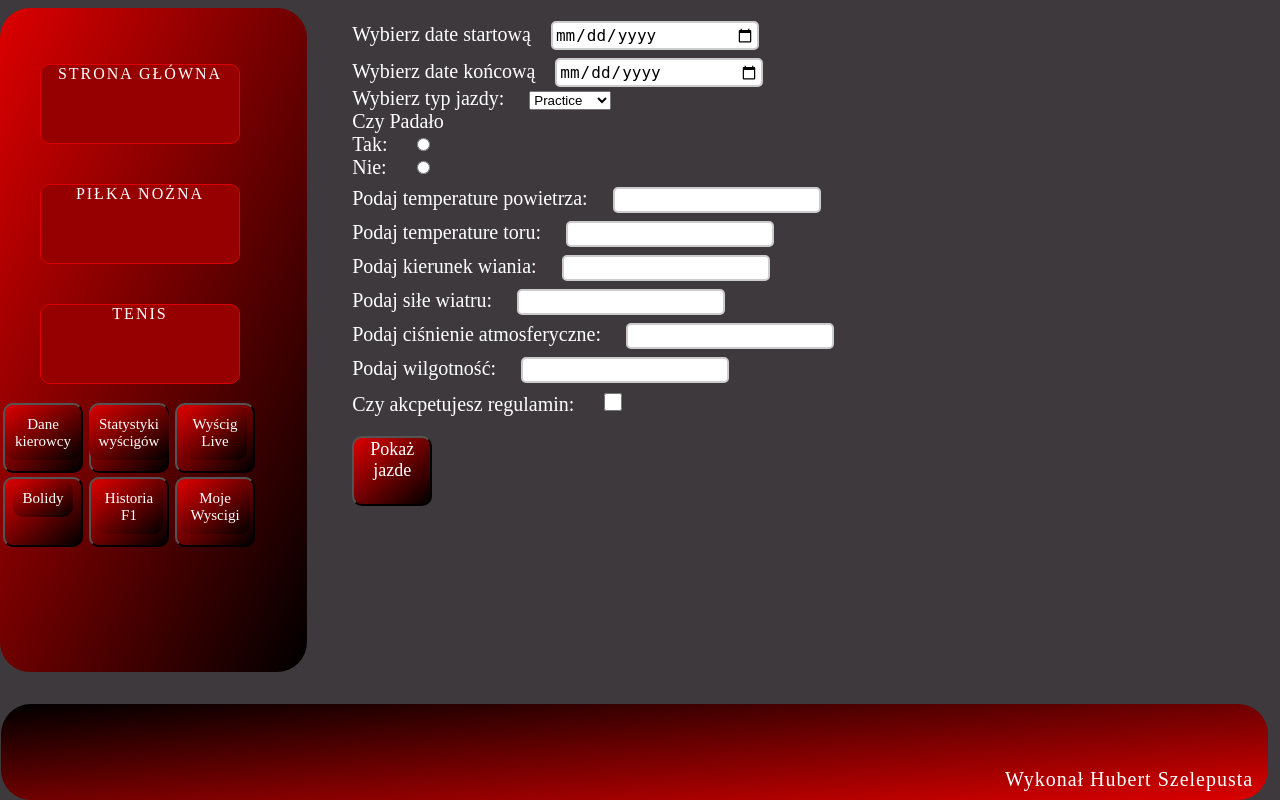
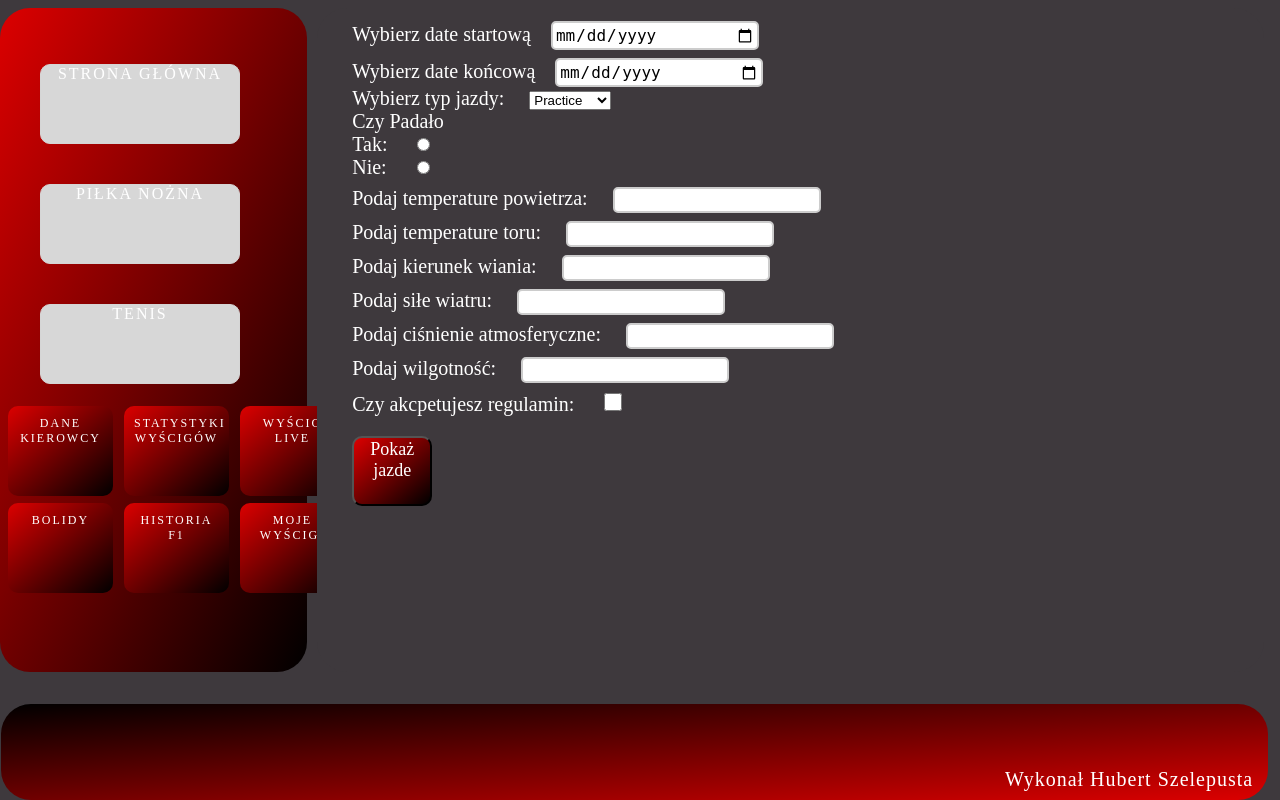
Before and after one commit to Hubi0295/InfoSports, a Django app: page /InfoSportsApp/f1/StatystykiWyscigow/ in a window 1280 px wide. Run offline with Django 3.2, Linux system fonts and the light colour scheme.

Commit message:
almost finish f1 again

```diff
--- a/InfoSportsApp/static/css/stylef1.css
+++ b/InfoSportsApp/static/css/stylef1.css
@@ -2,8 +2,6 @@
 aside{background-image: linear-gradient(to bottom right, #DC0000, #000000); font-family:'Formula';}
         footer{background-image: linear-gradient(to top left, #DC0000, #000000);}
         body{background-color: #3e393d;}
-        ul li{background-color: #970000;border: 1px solid #DC0000;}
-        ul li:hover{background-color: #BA0000;}
         main{background-image: url("/static/f1.jpg");}
         button a {font-family:'Formula';font-size:15px;}
         #control{
--- a/InfoSportsApp/static/zrodloDanych.json
+++ /dev/null
@@ -1 +0,0 @@
-{"2": [1e-05, 1e-05], "4": [1e-05, 1e-05], "1": [7.53, 7.53], "16": [9.804, 2.274], "55": [12.023, 2.258], "11": [14.771, 2.913], "44": [16.056, 1.285], "22": [25.424, 9.171], "63": [32.637, 7.208], "14": [35.268, 2.661], "31": [38.218, 2.867], "27": [39.673, 1.455], "10": [43.48, 3.966], "18": [44.819, 1.339], "24": [47.836, 3.092], "81": [48.512, 0.676], "3": [49.368, 0.856], "77": [50.112, 0.914], "20": [51.673, 1.561], "23": [75.432, 24.272]}
--- a/InfoSportsApp/templates/f1.html
+++ b/InfoSportsApp/templates/f1.html
@@ -15,6 +15,33 @@
         {% block style %}
 
         {% endblock %}
+        .button-link {
+                background-image: linear-gradient(to bottom right, #DC0000, #000000);
+                display: grid;
+                justify-content: center; /* wyśrodkowanie przycisków w poziomie */
+                border-radius: 10px; /* zaokrąglenie krawędzi */
+                width: 85px;
+                height: 70px;
+                margin-right: 2px;
+                margin-left: 5px;
+                    display: block;
+                text-align: center;
+                padding: 10px;
+                background-image: linear-gradient(to bottom right, #DC0000, #000000);
+                color: #FFFFFF; /* kolor tekstu */
+                text-decoration: none;
+                border-radius: 10px; /* zaokrąglenie krawędzi */
+                font-size: 12px;
+                margin-top:3px;
+        }
+        .button-link:hover {
+                    transform: translateY(+4px); /* przesunięcie przycisku w górę */
+        background-image: linear-gradient(to bottom right, #FC0000, #00000F);
+        }
+        a{
+            color:#ffffff;
+        }
+
     </style>
 </head>
 <body>
@@ -24,16 +51,24 @@
     <aside id="pasek">
         <nav id="navigation">
             <ul>
-                <a href="/InfoSportsApp/home"><li id="home">Strona główna</li></a>
-                <a href="/InfoSportsApp/football"><li id="football">Piłka nożna</li></a>
-                <a href="/InfoSportsApp/tenis"><li id="tenis">Tenis</li></a>
+                <li id="home"><a  href="/InfoSportsApp/home">Strona główna</a></li>
+                <li id="football"><a  href="/InfoSportsApp/football">Piłka nożna</a></li>
+                <li id="tenis"><a  href="/InfoSportsApp/tenis">Tenis</a></li>
             </ul>
+
         </nav>
         <div id="control">
             <table>
-            <tr><td><button><a href="/InfoSportsApp/f1/DaneKierowcy">Dane kierowcy</a></button></td><td><button><a href="/InfoSportsApp/f1/StatystykiWyscigow">Statystyki wyścigów</a></button></td><td><button> <a href="/InfoSportsApp/f1/Live">Wyścig Live</a></button></td></tr>
-            <tr><td><button><a href="/InfoSportsApp/f1/">Bolidy</a></button></td><td><button><a href="/InfoSportsApp/f1/HistoriaF1">Historia F1</a></button></td><td><button><a href="/InfoSportsApp/f1/MojeWyscigi">Moje Wyscigi</a></button></td></tr>
-
+                <tr>
+                    <td><a class="button-link" href="/InfoSportsApp/f1/DaneKierowcy">Dane<br>Kierowcy</a></td>
+                    <td><a class="button-link" href="/InfoSportsApp/f1/StatystykiWyscigow">Statystyki wyścigów</a></td>
+                    <td><a class="button-link" href="/InfoSportsApp/f1/Live">Wyścig Live</a></td>
+                </tr>
+                <tr>
+                    <td><a class="button-link" href="/InfoSportsApp/f1/">Bolidy</a></td>
+                    <td><a class="button-link" href="/InfoSportsApp/f1/HistoriaF1">Historia F1</a></td>
+                    <td><a class="button-link" href="/InfoSportsApp/f1/MojeWyscigi">Moje Wyścigi</a></td>
+                </tr>
             </table>
         </div>
     </aside>
@@ -42,7 +77,7 @@
     {% endblock %}
     </main>
     <footer>
-        <div style="color:white" id="autor">Wykonał Hubert Szelepusta</div>
+        <div style="color:white; " id="autor">Wykonał Hubert Szelepusta</div>
     </footer>
 </div>
 </body>
--- a/InfoSportsApp/templates/f1_DaneKierowcy.html
+++ b/InfoSportsApp/templates/f1_DaneKierowcy.html
@@ -19,7 +19,7 @@
 {% if broadcast_name %}
 <div id="result">
 <ul>
-         <li class="driver_data">  <img src="{{ headshot_url }}"/></li>
+         <li class="driver_data">  <img src="{{ headshot_url }}" alt="Zdjecie kierowcy"/></li>
          <li class="driver_data"> <h3>Kierowca:</h3>{{ broadcast_name }}</li>
          <li class="driver_data"> <h3>Kraj pochodzenia: </h3> {{ country_code }}</li>
          <li class="driver_data"> <h3>Numer kierowcy:</h3> {{ driver_number }}</li>
--- a/InfoSportsApp/templates/f1_StatystykiF1.html
+++ b/InfoSportsApp/templates/f1_StatystykiF1.html
@@ -6,6 +6,7 @@
 {% endblock %}
 
 {% block content %}
+{% if formularz %}
 <div id="info" style="float:left;color:white;">
 <form method="get" action="http://127.0.0.1:8000/InfoSportsApp/f1/StatystykiWyscigow/" >
 <label for="dateStart">Wybierz date startową</label><input type="date" title="Wybierz date początku przeszukiwania" required name="dateStart" id="dateStart" class="dateStart"/><br>
@@ -20,16 +21,17 @@
     <input type="radio" title="Tak padało" required name="rainfall" id="rainfallYes" class="rainfall" value="1"/><br>
 <label for="rainfallNo">Nie: </label>
     <input type="radio" title="Nie padało" required name="rainfall" id="rainfallNo" class="rainfall" value="0"/><br>
-<label for="air_temperature">Podaj temperature powietrza: </label><input type="number" title="Podaj temperature powietrza, będzie szuakne +-2stopnie" required name="air_temperature" id="air_temperature" class="air_temperature"/><br>
-<label for="track_temperature">Podaj temperature toru: </label><input type="number" title="Czy podczas wyścigu padało" required name="track_temperature" id="track_temperature" class="track_temperature"/><br>
-<label for="wind_direction">Podaj kierunek wiania: </label><input type="number" title="Czy podczas wyścigu padało" required name="wind_direction" id="wind_direction" class="wind_direction"/><br>
-<label for="wind_speed">Podaj siłe wiatru: </label><input type="number" title="Czy podczas wyścigu padało" required name="wind_speed" id="wind_speed" class="wind_speed"/><br>
-<label for="pressure">Podaj ciśnienie atmosferyczne: </label><input type="number" title="Czy podczas wyścigu padało" required name="pressure" id="pressure" class="pressure"/><br>
-<label for="humidity">Podaj wilgotność: </label><input type="number"  title="Czy podczas wyścigu padało" required name="humidity" id="humidity" class="humidity"/><br>
-<label for="isAccepted">Czy akcpetujesz regulamin: </label><input type="checkbox" style="width:20px;height:18px;margin-top:10px;" title="Czy podczas wyścigu padało" required name="isAccepted" id="isAccepted" class="isAccepted"/><br>
+<label for="air_temperature">Podaj temperature powietrza: </label><input type="number" min="-30" max="50" title="Podaj temperature powietrza, będzie szuakne +-1stopnie" required name="air_temperature" id="air_temperature" class="air_temperature"/><br>
+<label for="track_temperature">Podaj temperature toru: </label><input type="number" min="-10" max="80" title="Podaj temperature toru, będzie szuakne +-1stopnie" required name="track_temperature" id="track_temperature" class="track_temperature"/><br>
+<label for="wind_direction">Podaj kierunek wiania: </label><input type="number" min="0" max="360" title="Podaj kierunek wiatru, będzie szuakne +-1stopnie" required name="wind_direction" id="wind_direction" class="wind_direction"/><br>
+<label for="wind_speed">Podaj siłe wiatru: </label><input type="number" min="0" max="120" title="Podaj siłe wiatru, będzie szuakne +-1stopnie" required name="wind_speed" id="wind_speed" class="wind_speed"/><br>
+<label for="pressure">Podaj ciśnienie atmosferyczne: </label><input min="900" max="1100" type="number" title="Podaj ciśnienie, będzie szuakne +-1stopnie" required name="pressure" id="pressure" class="pressure"/><br>
+<label for="humidity">Podaj wilgotność: </label><input type="number"  min="0" max="100" title="Podaj % wilgotności, będzie szuakne +-1stopnie" required name="humidity" id="humidity" class="humidity"/><br>
+<label for="isAccepted">Czy akcpetujesz regulamin: </label><input type="checkbox" style="width:20px;height:18px;margin-top:10px;" title="Czy akceptujsz 1024 stron regulaminu?" required name="isAccepted" id="isAccepted" class="isAccepted"/><br>
 <button type="submit">Pokaż jazde</button>
 </form>
 </div>
+{% endif %}
 {% if meeting_name %}
 <div id="meetingInfo">
     <ul>
@@ -61,7 +63,7 @@
     background-color: #fff;
     border-radius: 5px;
     float:left;
-    width: 250px;
+    width: 300px;
     height: 120px;
 }
 .driver_data h2{
--- a/InfoSportsApp/templates/f1_live.html
+++ b/InfoSportsApp/templates/f1_live.html
@@ -8,7 +8,7 @@
 
 <button id="pokazWyniki"></button>
 <ul id="a"><li id="b" class=driver_data>Numer kierowcy | Imię i nazwisko kierowcy | Strata do lidera | Strata do następnego kierowcy</li></ul>
-<div id="tabelaWynikow"/>
+<div id="tabelaWynikow">
 
 </div>
 
--- a/InfoSportsApp/views.py
+++ b/InfoSportsApp/views.py
@@ -102,6 +102,7 @@
 
         return render(request, "f1_StatystykiF1.html", context)
     else:
+        context["formularz"] = "cokolwiek"
         return render(request, "f1_StatystykiF1.html", context)
 def f1_Live(request):
     thread = threading.Thread(target=update)
@@ -116,7 +117,7 @@
     for x in numery:
         tab_numery.append(x["driver_number"])
     for x in tab_numery:
-        context[x]=[0.00001,0.00001]
+        context[x]=[0.0,0.0]
 
     while True:
         date_end = (datetime.fromisoformat(date_start)+timedelta(seconds=10)).isoformat()
```
Also changed, not shown: InfoSportsApp/templates/football.html (+7 -3 lines), InfoSportsApp/templates/index.html (+8 -7 lines), InfoSportsApp/templates/tenis.html (+8 -7 lines).
